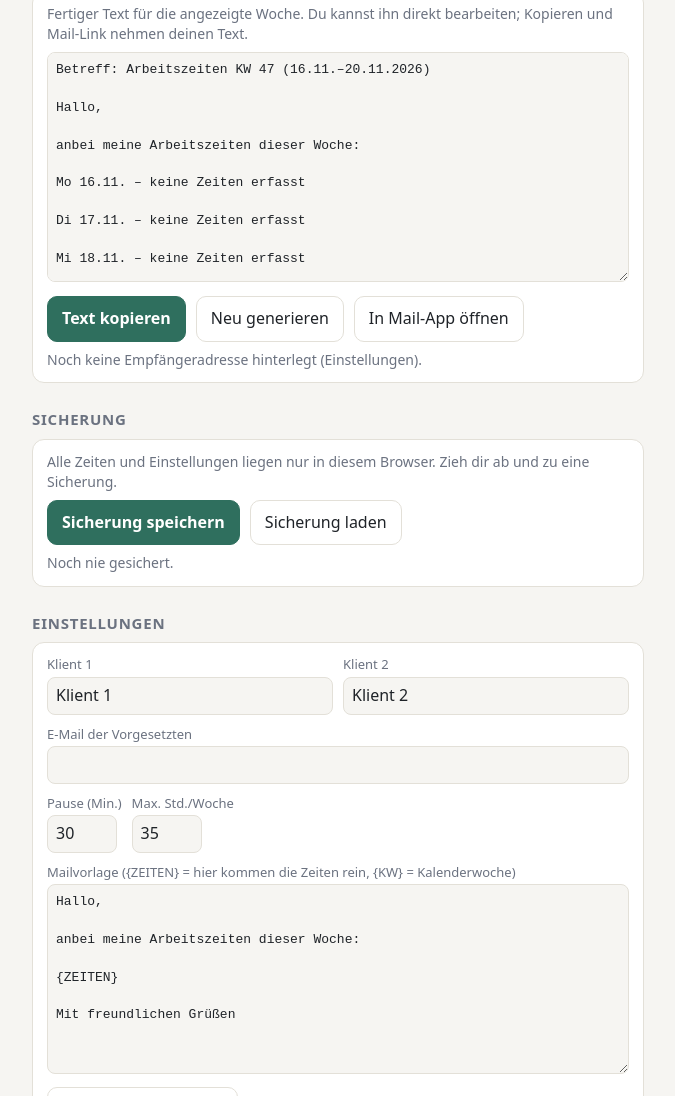
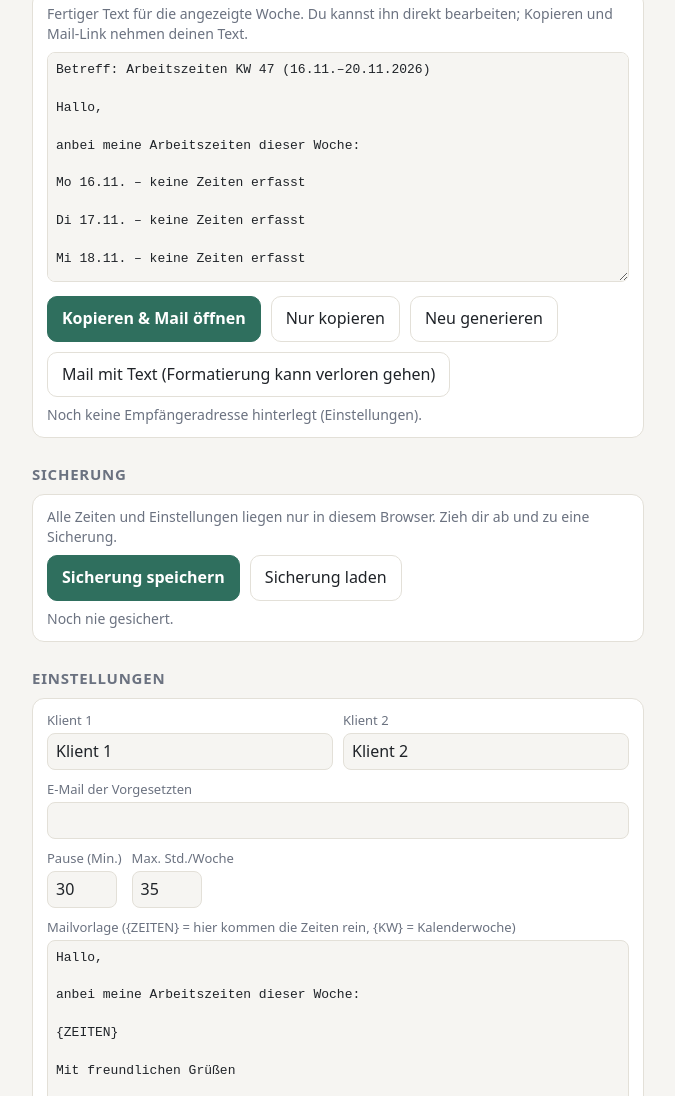
Before and after one commit to Deathless-Witch/Zeiterfassung, a plain HTML site: page index.html in a window 1280 px wide. Shown: the part 1485-2581 px from the top of the page, without its empty margins (302-977 px from the left). Drawn offline with Linux system fonts and the light colour scheme.

Commit message:
Knopf 'Kopieren & Mail öffnen': Text in die Zwischenablage, Mail-App nur mit Empfängerin und Betreff
Co-Authored-By: Claude Sonnet 5.5 <noreply@anthropic.com>
Claude-Session: https://claude.ai/code/session_01EqM4GFzDKBbQFHEr6aMU5g

```diff
--- a/index.html
+++ b/index.html
@@ -67,9 +67,10 @@ a.btn{display:inline-block;text-decoration:none;border:1px solid var(--ln);borde
   <div class="mut" style="margin-bottom:8px">Fertiger Text für die angezeigte Woche. Du kannst ihn direkt bearbeiten; Kopieren und Mail-Link nehmen deinen Text.</div>
   <textarea id="mailTxt"></textarea>
   <div class="row" style="margin-top:8px">
-    <button class="pri" id="copyBtn">Text kopieren</button>
+    <button class="pri" id="copyOpenBtn">Kopieren &amp; Mail öffnen</button>
+    <button id="copyBtn">Nur kopieren</button>
     <button id="regenBtn">Neu generieren</button>
-    <a class="btn" id="mailLink" href="#">In Mail-App öffnen</a>
+    <a class="btn" id="mailLink" href="#">Mail mit Text (Formatierung kann verloren gehen)</a>
   </div>
   <div class="mut" id="mailHint" style="margin-top:8px"></div>
 </div>
@@ -222,12 +223,13 @@ function buildMail(info){
   return {subj:subj,body:body};
 }
 
-var mailDirty=false;
+var mailDirty=false,mailShort='';
 function updateLink(){
   var v=document.getElementById('mailTxt').value,subj='',body=v;
   var m=v.match(/^Betreff:[ \t]*([^\n]*)\n?/);
   if(m){subj=m[1];body=v.slice(m[0].length).replace(/^\s*\n/,'')}
   var to=store.settings.mail||'';
+  mailShort='mailto:'+encodeURIComponent(to).replace('%40','@')+'?subject='+encodeURIComponent(subj);
   document.getElementById('mailLink').href='mailto:'+encodeURIComponent(to).replace('%40','@')+'?subject='+encodeURIComponent(subj)+'&body='+encodeURIComponent(body.split(/\r?\n/).map(function(l){return l===''?'\u00A0':l}).join('\r\n'));
   document.getElementById('mailHint').textContent=(to?('Empfängerin: '+to):'Noch keine Empfängeradresse hinterlegt (Einstellungen).')+(mailDirty?' · Text manuell bearbeitet, Zeitänderungen werden erst mit „Neu generieren“ übernommen.':'');
 }
@@ -244,6 +246,11 @@ document.getElementById('mailTxt').addEventListener('input',function(){mailDirty
 document.getElementById('regenBtn').onclick=function(){mailDirty=false;render();toast('Text neu erzeugt')};
 document.getElementById('prev').onclick=function(){weekOffset--;mailDirty=false;render()};
 document.getElementById('next').onclick=function(){weekOffset++;mailDirty=false;render()};
+document.getElementById('copyOpenBtn').onclick=function(){
+  var t=document.getElementById('mailTxt');
+  function openMail(){var a=document.createElement('a');a.href=mailShort;document.body.appendChild(a);a.click();a.remove()}
+  try{navigator.clipboard.writeText(t.value).then(function(){toast('Kopiert – in der Mail einfügen');setTimeout(openMail,500)},function(){t.select();toast('Kopieren ging nicht, bitte manuell kopieren')})}catch(e){t.select();toast('Kopieren ging nicht, bitte manuell kopieren')}
+};
 document.getElementById('copyBtn').onclick=function(){
   var t=document.getElementById('mailTxt');
   try{navigator.clipboard.writeText(t.value).then(function(){toast('Kopiert')},function(){t.select();toast('Bitte manuell kopieren')})}catch(e){t.select();toast('Bitte manuell kopieren')}
```
